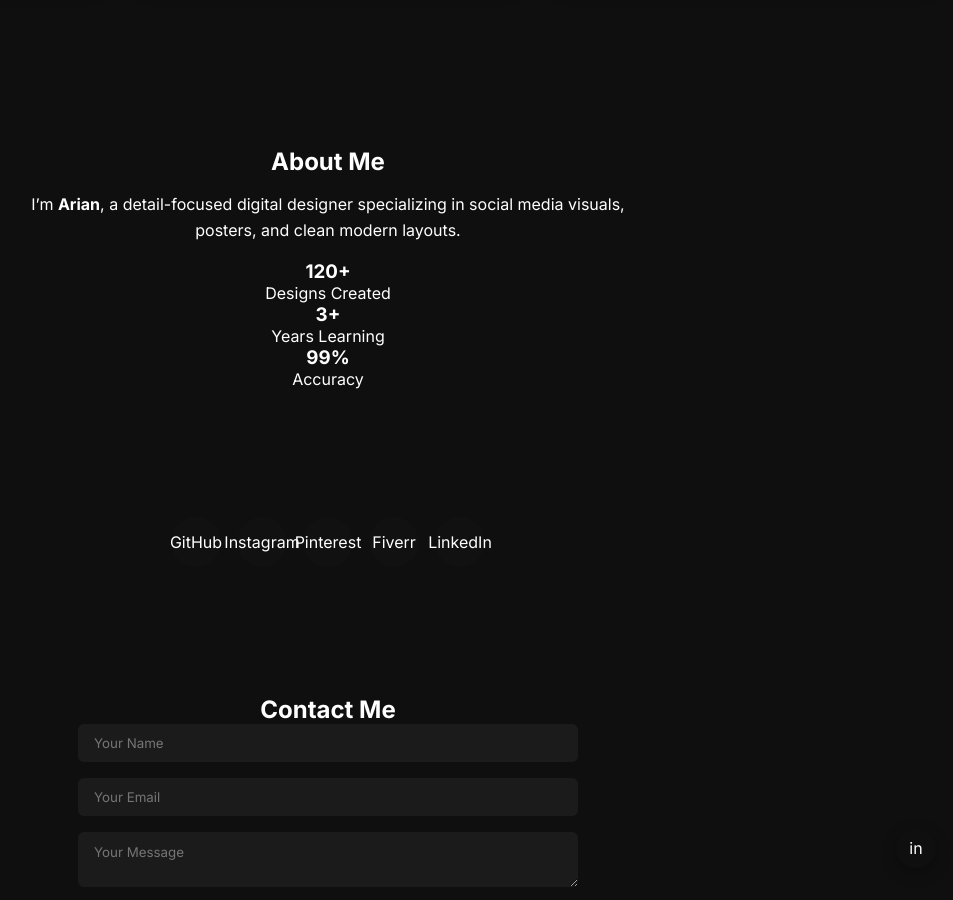
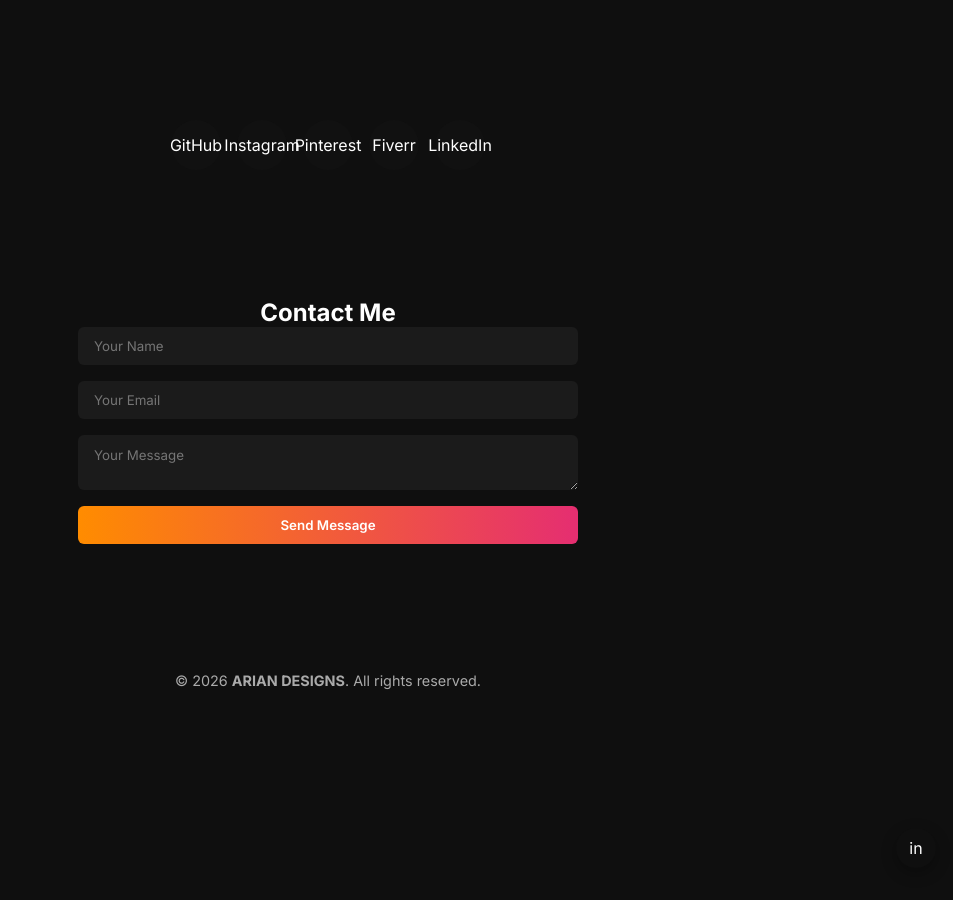
Before and after one commit to ariantechzone-stack/ariantechzone-stack.github.io, a Jekyll site: the page built from index.md, in a window 1280 px wide and 900 px high, scrolled down 945 px. Shown: the whole window, without its empty margins (312-1265 px from the left). Built offline with Jekyll 4.4.1, drawn with Linux system fonts in a browser that asks for light colours; after the commit the page ends 1666 px from its top, so only the background shows below that.

Commit message:
Update index.md

```diff
--- a/index.md
+++ b/index.md
@@ -3,59 +3,42 @@ layout: default
 title: ARIAN DESIGNS
 ---
 
-<!-- ================= HERO ================= -->
+<!-- HERO SECTION -->
 <section class="hero" id="home">
   <h1>ARIAN DESIGNS</h1>
   <p id="hero-text">Clean, modern visual design for posters & social media</p>
-
   <div class="hero-actions">
     <a href="#projects" class="btn primary">View Work</a>
     <a href="https://www.linkedin.com/in/arian-varx-0660b539b" target="_blank" class="btn outline">Hire Me</a>
   </div>
 </section>
 
-<!-- ================= PROJECTS ================= -->
+<!-- PROJECTS SECTION -->
 <section id="projects">
   <h2>Projects</h2>
   <div class="project-grid">
     {% for project in site.data.projects %}
-      <div class="project-card">
-        <img src="{{ project.image }}" alt="{{ project.image_alt }}">
-        <div class="project-info">
-          <h3>{{ project.title }}</h3>
-          <p>{{ project.description }}</p>
-          <span class="project-tag">{{ project.category }}</span>
-        </div>
+    <div class="project-card" data-tilt data-tilt-max="10" data-tilt-speed="400">
+      <img src="{{ '/assets/images/' | append: project.image }}" alt="{{ project.title }}">
+      <div class="project-info">
+        <h3>{{ project.title }}</h3>
+        <p>{{ project.description }}</p>
+        <span class="project-tag">{{ project.category }}</span>
       </div>
+    </div>
     {% endfor %}
   </div>
 </section>
 
-<!-- ================= ABOUT ================= -->
+<!-- ABOUT SECTION -->
 <section id="about">
   <h2>About Me</h2>
   <p class="about-text">
-    I’m <strong>Arian</strong>, a detail-focused digital designer specializing in
-    social media visuals, posters, and clean modern layouts.
+    I’m <strong>Arian</strong>, a detail-focused digital designer specializing in social media visuals, posters, and clean modern layouts.
   </p>
-
-  <div class="stats">
-    <div class="stat">
-      <h3>120+</h3>
-      <span>Designs Created</span>
-    </div>
-    <div class="stat">
-      <h3>3+</h3>
-      <span>Years Learning</span>
-    </div>
-    <div class="stat">
-      <h3>99%</h3>
-      <span>Accuracy</span>
-    </div>
-  </div>
 </section>
 
-<!-- ================= SOCIALS ================= -->
+<!-- SOCIALS SECTION -->
 <section class="socials">
   <a href="https://github.com/ariantechzone-stack" target="_blank" class="social-link github" aria-label="GitHub"><span>GitHub</span></a>
   <a href="https://instagram.com/_arian.designs_" target="_blank" class="social-link instagram" aria-label="Instagram"><span>Instagram</span></a>
@@ -64,7 +47,7 @@ title: ARIAN DESIGNS
   <a href="https://www.linkedin.com/in/arian-varx-0660b539b" target="_blank" class="social-link linkedin" aria-label="LinkedIn"><span>LinkedIn</span></a>
 </section>
 
-<!-- ================= CONTACT ================= -->
+<!-- CONTACT SECTION -->
 <section id="contact">
   <h2>Contact Me</h2>
   <form action="https://formspree.io/f/XXXXXX" method="POST" class="contact-form">
@@ -75,5 +58,10 @@ title: ARIAN DESIGNS
   </form>
 </section>
 
-<!-- ================= MOBILE FLOAT ================= -->
+<!-- FOOTER -->
+<footer class="site-footer">
+  <p>© 2026 <strong>ARIAN DESIGNS</strong>. All rights reserved.</p>
+</footer>
+
+<!-- MOBILE FLOAT -->
 <a href="https://www.linkedin.com/in/arian-varx-0660b539b" class="mobile-float" aria-label="LinkedIn" target="_blank">in</a>
```
